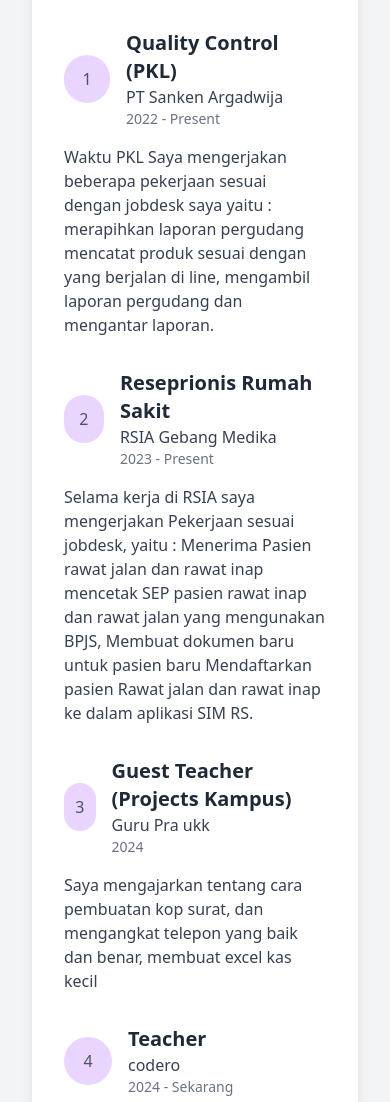
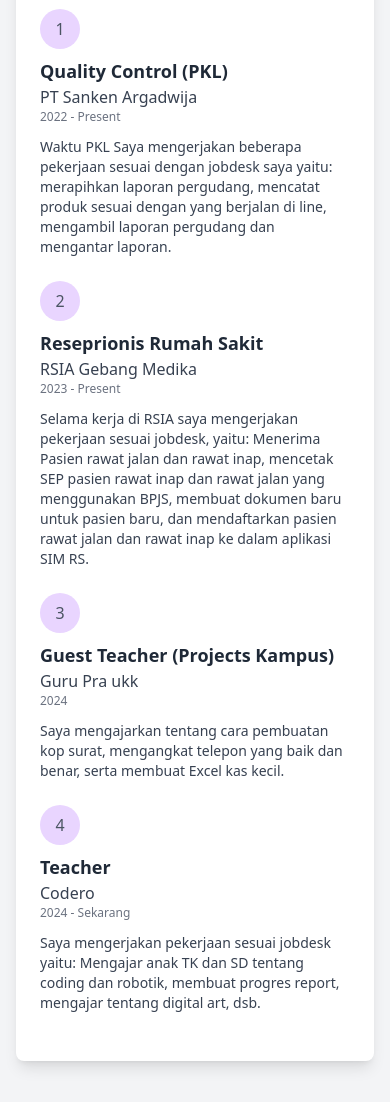
Before and after one commit to apakelah/wa, a plain HTML site: page experience.html in a window 390 px wide. Shown: the part 127-1229 px from the top of the page. Drawn offline with nearby package versions, Linux system fonts and the light colour scheme.

Commit message:
experience.html

```diff
--- a/experience.html
+++ b/experience.html
@@ -9,84 +9,80 @@
 <body class="bg-gray-100 text-gray-800">
 
   <!-- Full Screen Container -->
-  <div class="min-h-screen flex items-start justify-start px-8 py-8">
-    <div class="bg-white shadow-lg rounded-lg p-8 w-full">
+  <div class="min-h-screen flex items-start justify-center px-4 sm:px-8 py-8">
+    <div class="bg-white shadow-lg rounded-lg p-6 sm:p-8 w-full max-w-4xl">
 
       <!-- Header -->
-      <h1 class="text-3xl font-bold text-gray-900">Experience</h1>
+      <h1 class="text-2xl sm:text-3xl font-bold text-gray-900">Experience</h1>
       <p class="text-gray-600 text-sm mt-1">Pengalaman dan project</p>
 
       <!-- Experience List -->
-      <div class="mt-8">
+      <div class="mt-6 sm:mt-8">
         <!-- Experience 1 -->
-        <div class="mb-8">
-          <div class="flex items-center space-x-4">
-            <div class="w-12 h-12 bg-purple-200 text-gray-600 flex items-center justify-center rounded-full">
+        <div class="mb-6 sm:mb-8">
+          <div class="flex flex-col sm:flex-row items-start sm:items-center space-y-2 sm:space-y-0 sm:space-x-4">
+            <div class="w-10 h-10 sm:w-12 sm:h-12 bg-purple-200 text-gray-600 flex items-center justify-center rounded-full">
               1
             </div>
             <div>
-              <h2 class="text-xl font-semibold text-gray-800">Quality Control (PKL)</h2>
+              <h2 class="text-lg sm:text-xl font-semibold text-gray-800">Quality Control (PKL)</h2>
               <p class="text-gray-700">PT Sanken Argadwija</p>
-              <p class="text-gray-500 text-sm">2022 - Present</p>
+              <p class="text-gray-500 text-xs sm:text-sm">2022 - Present</p>
             </div>
           </div>
-          <p class="mt-4 text-gray-700">
-            Waktu PKL Saya mengerjakan beberapa pekerjaan sesuai dengan jobdesk saya yaitu : merapihkan laporan pergudang
-            mencatat produk sesuai dengan yang berjalan di line, mengambil laporan pergudang dan mengantar laporan.
+          <p class="mt-3 sm:mt-4 text-gray-700 text-sm sm:text-base">
+            Waktu PKL Saya mengerjakan beberapa pekerjaan sesuai dengan jobdesk saya yaitu: merapihkan laporan pergudang, mencatat produk sesuai dengan yang berjalan di line, mengambil laporan pergudang dan mengantar laporan.
           </p>
         </div>
 
         <!-- Experience 2 -->
-        <div class="mb-8">
-          <div class="flex items-center space-x-4">
-            <div class="w-12 h-12 bg-purple-200 text-gray-600 flex items-center justify-center rounded-full">
+        <div class="mb-6 sm:mb-8">
+          <div class="flex flex-col sm:flex-row items-start sm:items-center space-y-2 sm:space-y-0 sm:space-x-4">
+            <div class="w-10 h-10 sm:w-12 sm:h-12 bg-purple-200 text-gray-600 flex items-center justify-center rounded-full">
               2
             </div>
             <div>
-              <h2 class="text-xl font-semibold text-gray-800">Reseprionis Rumah Sakit</h2>
+              <h2 class="text-lg sm:text-xl font-semibold text-gray-800">Reseprionis Rumah Sakit</h2>
               <p class="text-gray-700">RSIA Gebang Medika</p>
-              <p class="text-gray-500 text-sm">2023 - Present</p>
+              <p class="text-gray-500 text-xs sm:text-sm">2023 - Present</p>
             </div>
           </div>
-          <p class="mt-4 text-gray-700">
-            Selama kerja di RSIA saya mengerjakan Pekerjaan sesuai jobdesk, yaitu : Menerima Pasien rawat jalan dan rawat inap
-            mencetak SEP pasien rawat inap dan rawat jalan yang mengunakan BPJS, Membuat dokumen baru untuk pasien baru
-            Mendaftarkan pasien Rawat jalan dan rawat inap ke dalam aplikasi SIM RS.
+          <p class="mt-3 sm:mt-4 text-gray-700 text-sm sm:text-base">
+            Selama kerja di RSIA saya mengerjakan pekerjaan sesuai jobdesk, yaitu: Menerima Pasien rawat jalan dan rawat inap, mencetak SEP pasien rawat inap dan rawat jalan yang menggunakan BPJS, membuat dokumen baru untuk pasien baru, dan mendaftarkan pasien rawat jalan dan rawat inap ke dalam aplikasi SIM RS.
           </p>
         </div>
 
         <!-- Experience 3 -->
-        <div class="mb-8">
-          <div class="flex items-center space-x-4">
-            <div class="w-12 h-12 bg-purple-200 text-gray-600 flex items-center justify-center rounded-full">
+        <div class="mb-6 sm:mb-8">
+          <div class="flex flex-col sm:flex-row items-start sm:items-center space-y-2 sm:space-y-0 sm:space-x-4">
+            <div class="w-10 h-10 sm:w-12 sm:h-12 bg-purple-200 text-gray-600 flex items-center justify-center rounded-full">
               3
             </div>
             <div>
-              <h2 class="text-xl font-semibold text-gray-800">Guest Teacher (Projects Kampus)</h2>
+              <h2 class="text-lg sm:text-xl font-semibold text-gray-800">Guest Teacher (Projects Kampus)</h2>
               <p class="text-gray-700">Guru Pra ukk</p>
-              <p class="text-gray-500 text-sm">2024 </p>
+              <p class="text-gray-500 text-xs sm:text-sm">2024</p>
             </div>
           </div>
-          <p class="mt-4 text-gray-700">
-           Saya mengajarkan tentang cara pembuatan kop surat, dan mengangkat telepon yang baik dan benar, membuat excel
-           kas kecil
+          <p class="mt-3 sm:mt-4 text-gray-700 text-sm sm:text-base">
+            Saya mengajarkan tentang cara pembuatan kop surat, mengangkat telepon yang baik dan benar, serta membuat Excel kas kecil.
           </p>
         </div>
+
         <!-- Experience 4 -->
-         <div class="mb-8">
-            <div class="flex items-center space-x-4">
-              <div class="w-12 h-12 bg-purple-200 text-gray-600 flex items-center justify-center rounded-full">
+        <div class="mb-6 sm:mb-8">
+          <div class="flex flex-col sm:flex-row items-start sm:items-center space-y-2 sm:space-y-0 sm:space-x-4">
+            <div class="w-10 h-10 sm:w-12 sm:h-12 bg-purple-200 text-gray-600 flex items-center justify-center rounded-full">
               4
             </div>
             <div>
-                <h2 class="text-xl font-semibold text-gray-800">Teacher </h2>
-                <p class="text-gray-700">codero</p>
-                <p class="text-gray-500 text-sm">2024 - Sekarang</p>
+              <h2 class="text-lg sm:text-xl font-semibold text-gray-800">Teacher</h2>
+              <p class="text-gray-700">Codero</p>
+              <p class="text-gray-500 text-xs sm:text-sm">2024 - Sekarang</p>
             </div>
           </div>
-            <p class="mt-4 text-gray-700">
-              Saya mengerjakan pekerjaan sesuai jobdesk yaitu: Mengajar anak tk dan sd tentang coding dan robotik
-              Membuat Progres report, Mengajar tentang digitalart, dsb
+          <p class="mt-3 sm:mt-4 text-gray-700 text-sm sm:text-base">
+            Saya mengerjakan pekerjaan sesuai jobdesk yaitu: Mengajar anak TK dan SD tentang coding dan robotik, membuat progres report, mengajar tentang digital art, dsb.
           </p>
         </div>
       </div>
```
Lines whose indentation alone changed are shown as unchanged.
